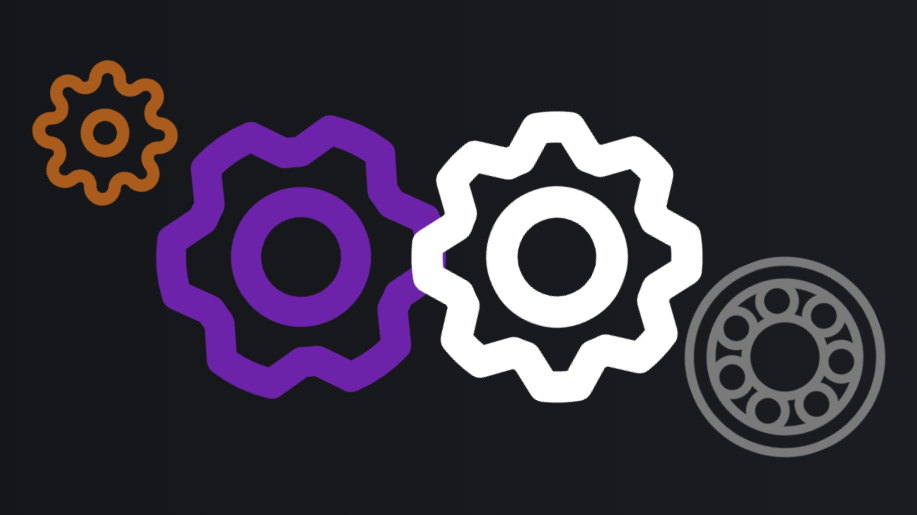
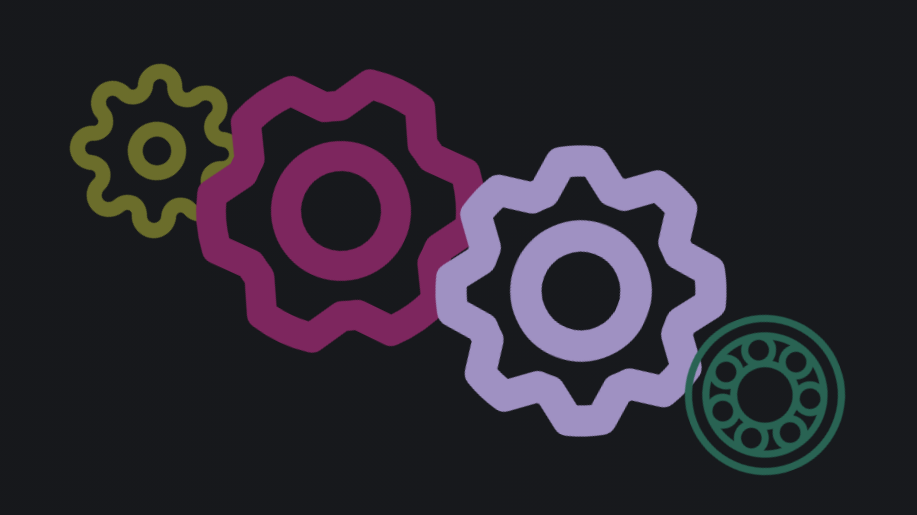
Before and after one commit to lachesis17/React-Cog-Animation, a React (Create React App) app: page / in a window 1280 px wide. Shown: the part 143-658 px from the top of the page, without its empty margins (179-1096 px from the left). Built offline with nearby package versions, Linux system fonts and the light colour scheme.

Commit message:
animate colors

```diff
--- a/package.json
+++ b/package.json
@@ -34,5 +34,8 @@
       "last 1 firefox version",
       "last 1 safari version"
     ]
+  },
+  "devDependencies": {
+    "@babel/plugin-proposal-private-property-in-object": "^1.0.7"
   }
 }
--- a/src/App.css
+++ b/src/App.css
@@ -4,6 +4,7 @@
   justify-content: center;
   height: 100vh;
   text-align: center;
+  margin: 0 auto;
 }
 
 .App-header {
@@ -13,25 +14,43 @@
   flex-direction: row; /* column align */
 }
 
+.cog-wrapper {
+  animation: colorChange 12s infinite;
+  align-self: flex-start;
+  margin: 0 auto;
+}
+
 .cog1,
 .cog2,
 .cog3 {
   height: 40vmin;
   pointer-events: none;
-  margin: -4vmin;
+  margin: -5vmin;
 }
 
 .cog1 {
-  height: 25vmin;
+  height: 30vmin;
   pointer-events: none;
-  margin-top: -3vmin;
+  margin-top: -0.5vmin;
+  margin-right: -7.0vmin;
   align-self: flex-start;
 }
 
+.cog2
+{
+  margin-top: 2.0vmin;
+}
+
+.cog3
+{
+  margin-top: 12.0vmin;
+}
+
 .cog4 {
-  height: 25vmin;
+  height: 20vmin;
   pointer-events: none;
-  margin-top: 25vmin;
+  margin-top: 35vmin;
+  margin-left: -2.0vmin;
 }
 
 @media (prefers-reduced-motion: no-preference) {
@@ -75,3 +94,27 @@
     transform: rotate(0deg);
   }
 }
+
+@keyframes colorChange {
+  0% {
+    filter: hue-rotate(0deg);
+  }
+  50% {
+    filter: hue-rotate(90deg) saturate(10%) brightness(100%);
+  }
+  100% {
+    filter: hue-rotate(0deg);
+  }
+}
+
+@keyframes colorChange2 {
+  0% {
+    filter: hue-rotate(0deg);
+  }
+  50% {
+    filter: hue-rotate(90deg) saturate(100%) brightness(100%);
+  }
+  100% {
+    filter: hue-rotate(0deg);
+  }
+}
--- a/src/App.js
+++ b/src/App.js
@@ -8,10 +8,18 @@ function App() {
   return (
     <div className="App">
       <header className="App-header">
-        <img src={cog1} className="cog1" alt="logo" />
-        <img src={cog2} className="cog2" alt="logo" />
-        <img src={cog3} className="cog3" alt="logo" />
-        <img src={cog4} className="cog4" alt="logo" />
+        <div className="cog-wrapper color-change">
+          <img src={cog1} className="cog1" alt="logo" />
+        </div>
+        <div className="cog-wrapper color-change2">
+          <img src={cog2} className="cog2" alt="logo" />
+        </div>
+        <div className="cog-wrapper color-change2">
+          <img src={cog3} className="cog3" alt="logo" />
+        </div>
+        <div className="cog-wrapper color-change2">
+          <img src={cog4} className="cog4" alt="logo" />
+        </div>
       </header>
     </div>
   );
--- a/src/index.css
+++ b/src/index.css
@@ -1,6 +1,6 @@
 html {
   background: linear-gradient(270deg, rgb(40, 44, 52), rgb(10, 10, 10));
-  background-size: 400% 400%;
+  background-size: 2000% 400%;
   -webkit-animation: gradientAnimation 12s ease infinite;
   -moz-animation: gradientAnimation 12s ease infinite;
   animation: gradientAnimation 12s ease infinite;
```
Also changed, not shown: src/cog3.svg, src/cog4.svg.
